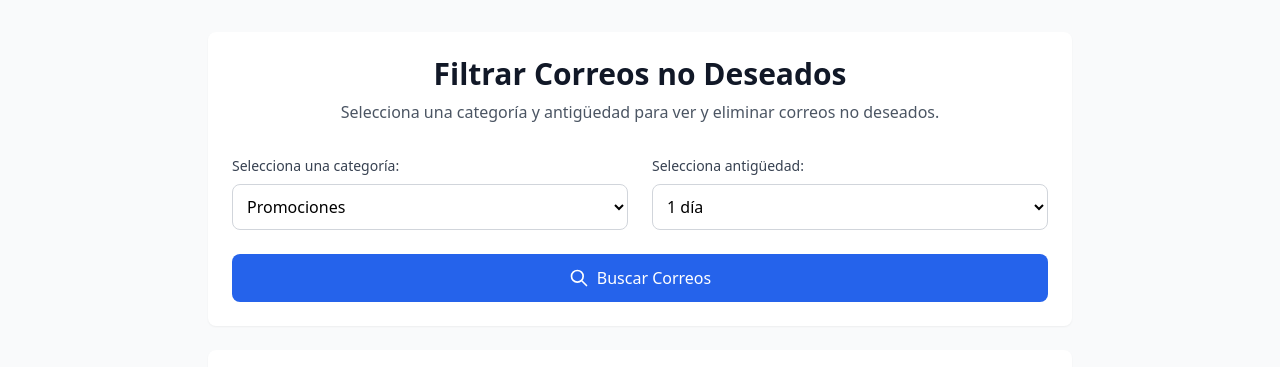
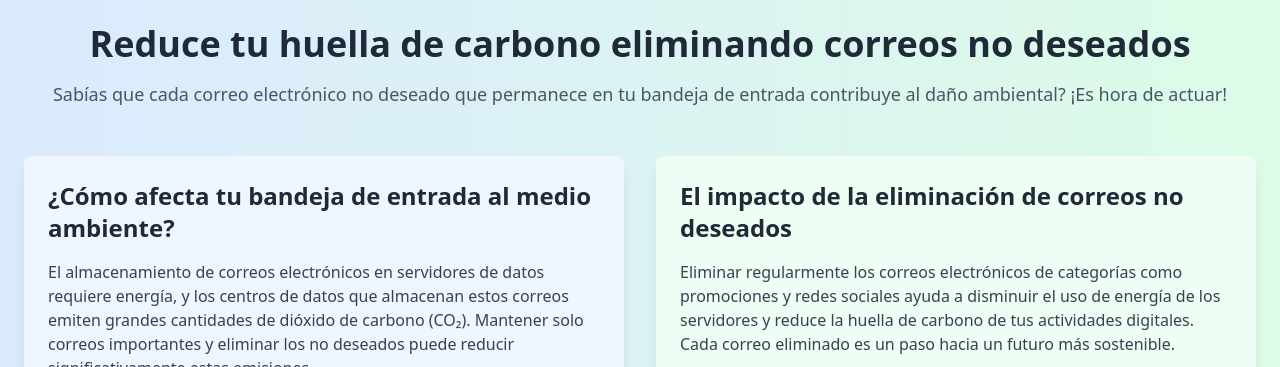
Before and after one commit to fborjaz/Hackathon, a Django app: template delete_email/templates/email/select_email.html in a window 1280 px wide. Shown: the top 367 px of the page. Run offline with Django 5.2, Linux system fonts and the light colour scheme; the template is opened without the code that fills it, so the values that code supplies are empty; some libraries are stand-ins or nearby versions.

Commit message:
Agregar página de inicio con información sobre la huella de carbono; actualizar la plantilla base y la lógica de URL para mejorar la experiencia del usuario

```diff
--- a/delete_email/templates/layout/base.html
+++ b/delete_email/templates/layout/base.html
@@ -1,24 +1,69 @@
 <!DOCTYPE html>
-<html lang="en">
+<html lang="es">
 <head>
     <meta charset="UTF-8">
     <meta name="viewport" content="width=device-width, initial-scale=1.0">
-    <title>{% block title %}{% endblock %}</title>
+    <title>{% block title %}Eliminar Correos No Deseados{% endblock %}</title>
     <link rel="icon" href="favicon.ico" type="image/x-icon">
     <script src="https://cdn.tailwindcss.com"></script>
+    <script src="https://cdnjs.cloudflare.com/ajax/libs/aos/2.3.4/aos.js"></script>
+    <link rel="stylesheet" href="https://cdnjs.cloudflare.com/ajax/libs/aos/2.3.4/aos.css" />
+    <style>
+        @keyframes float {
+            0% { transform: translateY(0px); }
+            50% { transform: translateY(-20px); }
+            100% { transform: translateY(0px); }
+        }
+        .float-animation {
+            animation: float 6s ease-in-out infinite;
+        }
+    </style>
 </head>
-<body>
+<body class="bg-gradient-to-r from-blue-100 to-green-100">
 
     <header>
-        </header>
+    </header>
 
     <main>
-        {% block content %}
-        {% endblock %}
+        <div class="container mx-auto p-6">
+            <section class="text-center mb-12" data-aos="fade-up">
+                <h1 class="text-4xl font-bold text-gray-800 mb-4">Reduce tu huella de carbono eliminando correos no deseados</h1>
+                <p class="text-lg text-gray-600 mb-4">Sabías que cada correo electrónico no deseado que permanece en tu bandeja de entrada contribuye al daño ambiental? ¡Es hora de actuar!</p>
+            </section>
+
+            <section class="grid grid-cols-1 md:grid-cols-2 gap-8 mb-12">
+                <div class="bg-blue-50 p-6 rounded-lg shadow-lg transition-transform duration-300 hover:scale-105" data-aos="fade-right">
+                    <h2 class="text-2xl font-semibold text-gray-800 mb-4">¿Cómo afecta tu bandeja de entrada al medio ambiente?</h2>
+                    <p class="text-gray-700">El almacenamiento de correos electrónicos en servidores de datos requiere energía, y los centros de datos que almacenan estos correos emiten grandes cantidades de dióxido de carbono (CO₂). Mantener solo correos importantes y eliminar los no deseados puede reducir significativamente estas emisiones.</p>
+                    <img src="https://media.gq.com.mx/photos/5cf80069d09b9acf1616989e/master/pass/Jan-19-Estrin-DigitalPollution.jpg" alt="Icono de servidor" class="mt-4 mx-auto">
+                </div>
+                <div class="bg-green-50 p-6 rounded-lg shadow-lg transition-transform duration-300 hover:scale-105" data-aos="fade-left">
+                    <h2 class="text-2xl font-semibold text-gray-800 mb-4">El impacto de la eliminación de correos no deseados</h2>
+                    <p class="text-gray-700">Eliminar regularmente los correos electrónicos de categorías como promociones y redes sociales ayuda a disminuir el uso de energía de los servidores y reduce la huella de carbono de tus actividades digitales. Cada correo eliminado es un paso hacia un futuro más sostenible.</p>
+                    <img src="https://cdn-icons-png.freepik.com/512/8914/8914636.png" alt="Icono de huella de carbono" class="mt-4 mx-auto">
+                </div>
+            </section>
+
+            <section class="text-center mb-12" data-aos="zoom-in">
+                <h2 class="text-3xl font-semibold text-gray-800 mb-4">¡Tu acción cuenta!</h2>
+                <p class="text-lg text-gray-600 mb-4">Empieza a limpiar tu bandeja de entrada y contribuye a la lucha contra el cambio climático. ¡Un correo a la vez!</p>
+                <!-- El botón redirige a la ruta que maneja la funcionalidad de la app -->
+                <a href="{% url 'select_email' %}" class="text-white bg-blue-600 hover:bg-blue-700 py-2 px-6 rounded-full transition-transform duration-300 hover:scale-110 inline-block">Comienza Ahora</a>
+            </section>
+
+            {% block content %}
+            {% endblock %}
+        </div>
     </main>
 
     <footer>
-        </footer>
+    </footer>
 
+    <script>
+        AOS.init({
+            duration: 1000,
+            once: true,
+        });
+    </script>
 </body>
 </html>
--- a/delete_email/urls.py
+++ b/delete_email/urls.py
@@ -1,7 +1,8 @@
 from django.urls import path
-from .views import EmailSelectionView, DeleteEmailsView
+from .views import HomePageView, EmailSelectionView, DeleteEmailsView
 
 urlpatterns = [
-    path('email/', EmailSelectionView.as_view(), name='name-view'),
+    path('', HomePageView.as_view(), name='home'),
+    path('email/', EmailSelectionView.as_view(), name='select_email'),
     path('delete/', DeleteEmailsView.as_view(), name='delete-emails'),
 ]
--- a/delete_email/views.py
+++ b/delete_email/views.py
@@ -20,6 +20,11 @@ logger = logging.getLogger(__name__)
 # Scopes necesarios para acceder a Gmail y Google People
 SCOPES = ["https://mail.google.com/", "https://www.googleapis.com/auth/contacts.readonly"]
 
+
+# Vista para mostrar la página principal con la información de la huella de carbono
+class HomePageView(View):
+    def get(self, request, *args, **kwargs):
+        return render(request, 'layout/base.html')
 
 # Función para autenticar y construir el servicio de Gmail
 def get_gmail_service():
```
